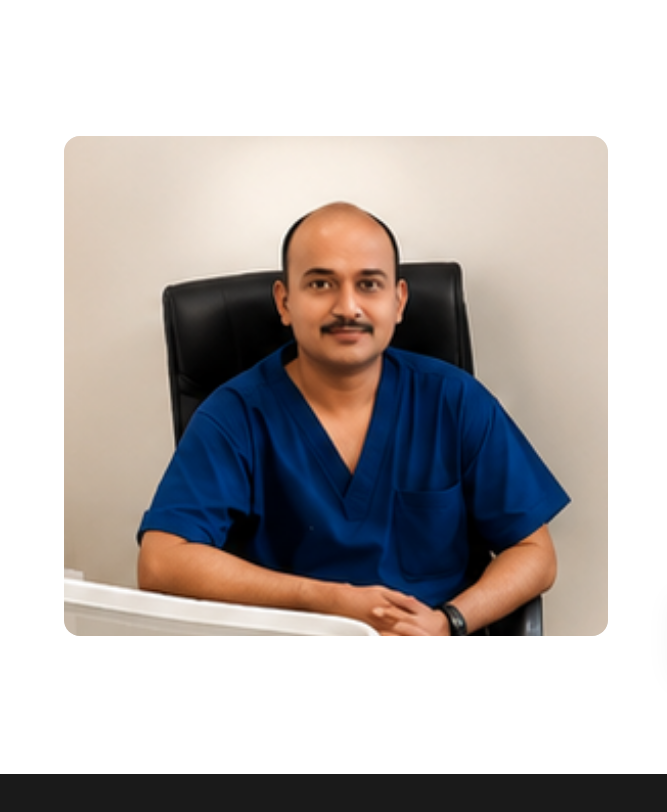
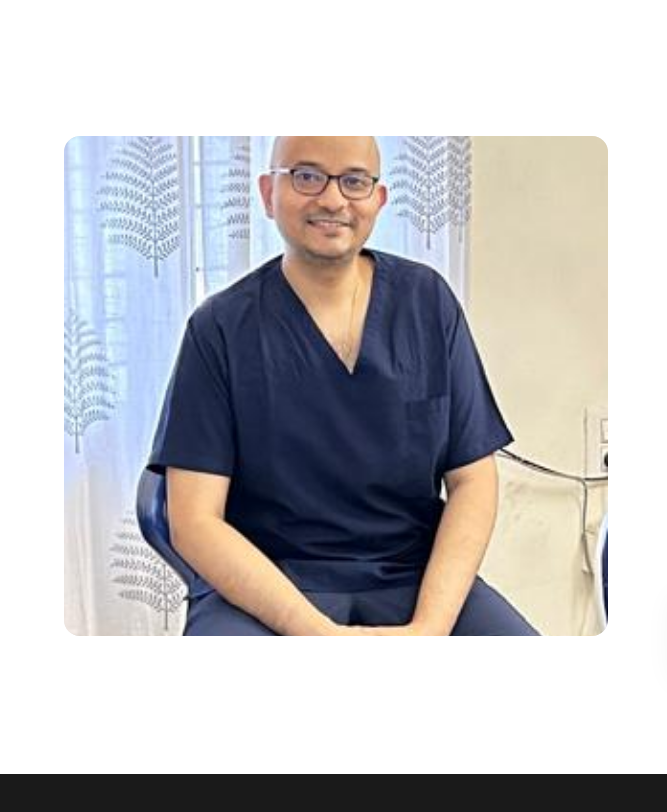
Before and after one commit to dentalsphere/dental-sphere, a website: page about.html in a window 1280 px wide. Shown: the part 360-1172 px from the top of the page, 0-667 px from the left. Drawn offline with Linux system fonts and the light colour scheme.

Commit message:
Update Dr Kaushik profile picture

```diff
--- a/about.html
+++ b/about.html
@@ -42,7 +42,7 @@
             <div style="display: grid; grid-template-columns: repeat(auto-fit, minmax(300px, 1fr)); gap: 4rem; align-items: center;">
                 <div class="profile-image" data-reveal>
                     <div style="width: 100%; height: 500px; background: #eee; border-radius: var(--radius); overflow: hidden; display: flex; align-items: center; justify-content: center;">
-                        <img src="dr_koushik.png" alt="Dr. Kaushik Senapati" style="width: 100%; height: 100%; object-fit: cover;">
+                        <img src="dr%20kaushik%20profile%20.png" alt="Dr. Kaushik Senapati" style="width: 100%; height: 100%; object-fit: cover;">
                     </div>
                 </div>
                 <div class="profile-content" data-reveal>
```
Also changed, not shown: dr kaushik profile .png (added).
